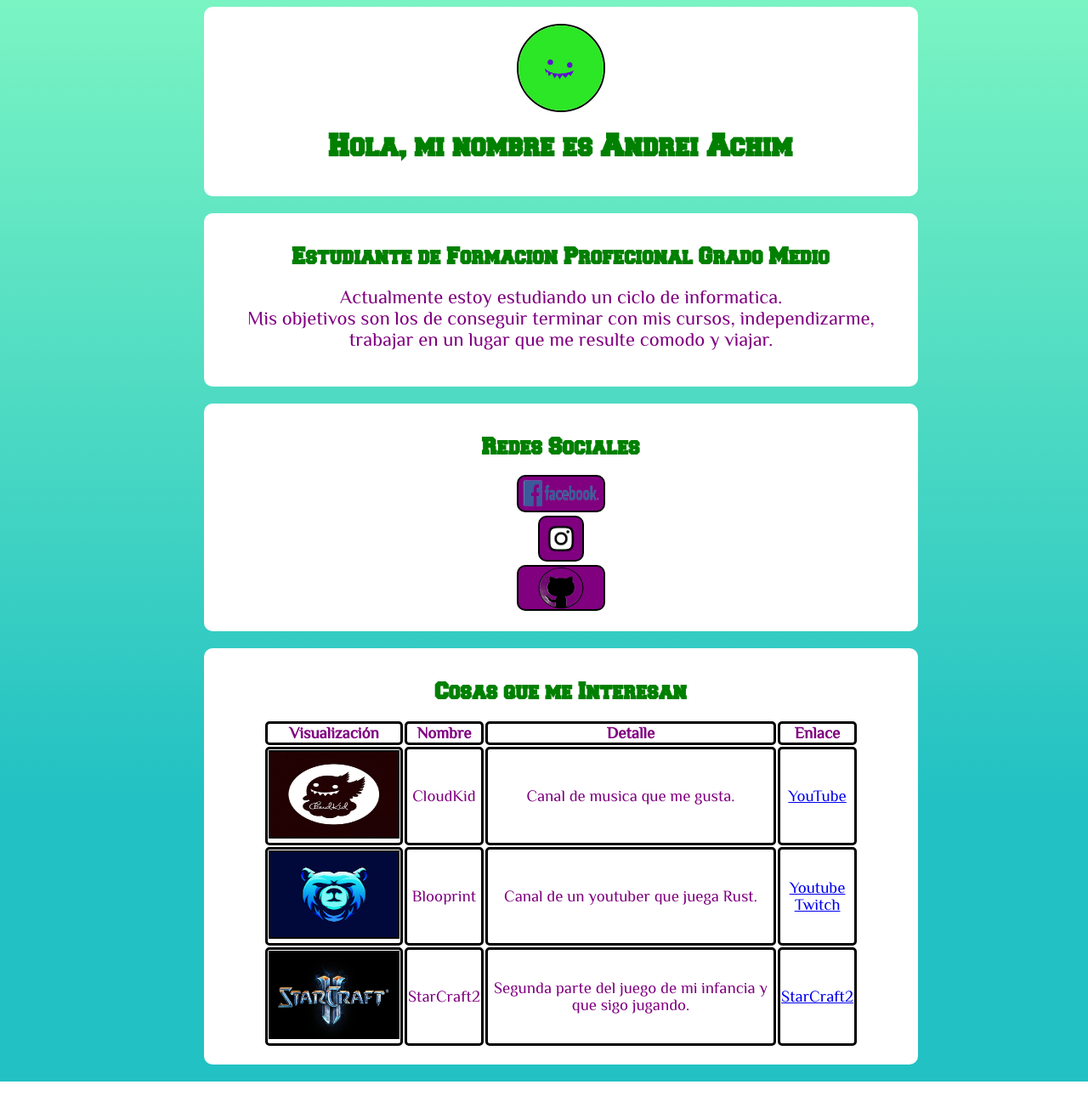
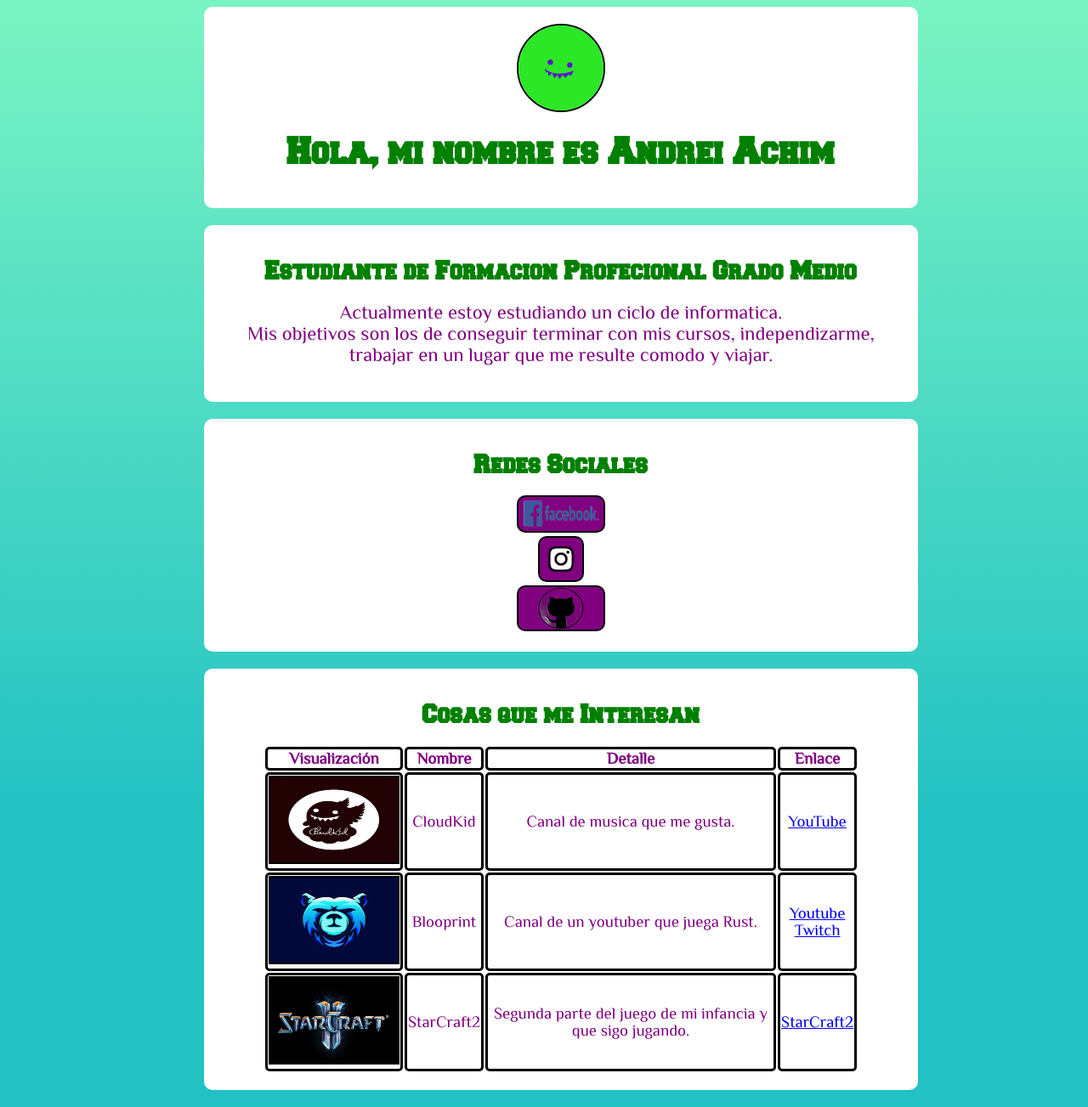
Before and after one commit to Andrei-Achim/misproyectos, a PHP site: page /Perfil.html in a window 1280 px wide. Shown: the whole page at 85% size. Before the commit the page ends 1273 px from the top, so only its background shows below. Run offline with PHP 8.4, Linux system fonts and the light colour scheme.

Commit message:
Actualizado

```diff
--- a/AW/HTML/Perfil/estilo1.css
+++ b/AW/HTML/Perfil/estilo1.css
@@ -24,10 +24,12 @@
   margin: 0 auto;
 }
 h1 {
+  font-size: 10mm;
   font-family: TT;
   color: green;
 }
 h2 {
+  font-size: 7mm;
   font-family: TT;
   color: green;
 }
```
